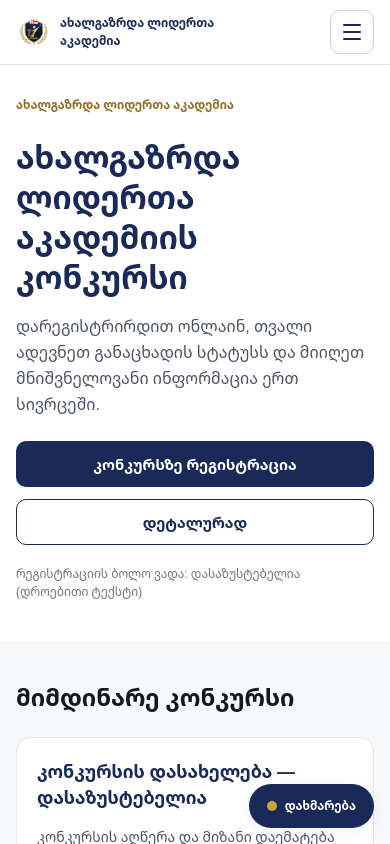
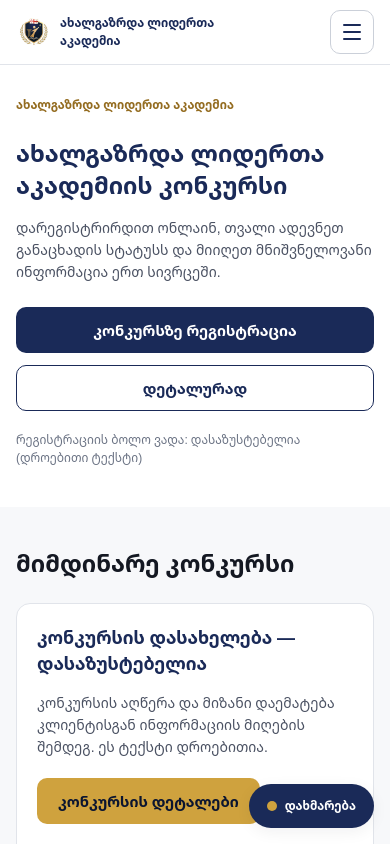
Before and after one commit to teklaGogua/Youth-Leaders-Academy, a React (Vite) app: page / in a window 390 px wide. Shown: the top 844 px of the page. Built offline with nearby package versions, Linux system fonts and the light colour scheme.

Commit message:
fix: match mobile typography and featured competition button color

```diff
--- a/src/app/HomePage.module.scss
+++ b/src/app/HomePage.module.scss
@@ -134,6 +134,15 @@
   border: 1px solid var(--color-border);
   border-radius: var(--radius-lg);
   background: var(--color-white);
+}
+
+.competitionDescription .primaryButton {
+  background: var(--color-gold-400);
+  color: var(--color-navy-900);
+}
+
+.competitionDescription .primaryButton:hover {
+  background: var(--color-gold-500);
 }
 
 .competitionDescription h3 {
@@ -412,14 +421,14 @@
   }
 
   .heroText h1 {
-    font-size: 32px;
-    line-height: 40px;
+    font-size: 24px;
+    line-height: 32px;
   }
 
   .heroDescription {
     margin-top: 16px;
-    font-size: 16px;
-    line-height: 26px;
+    font-size: 14px;
+    line-height: 22px;
   }
 
   .heroActions {
```
